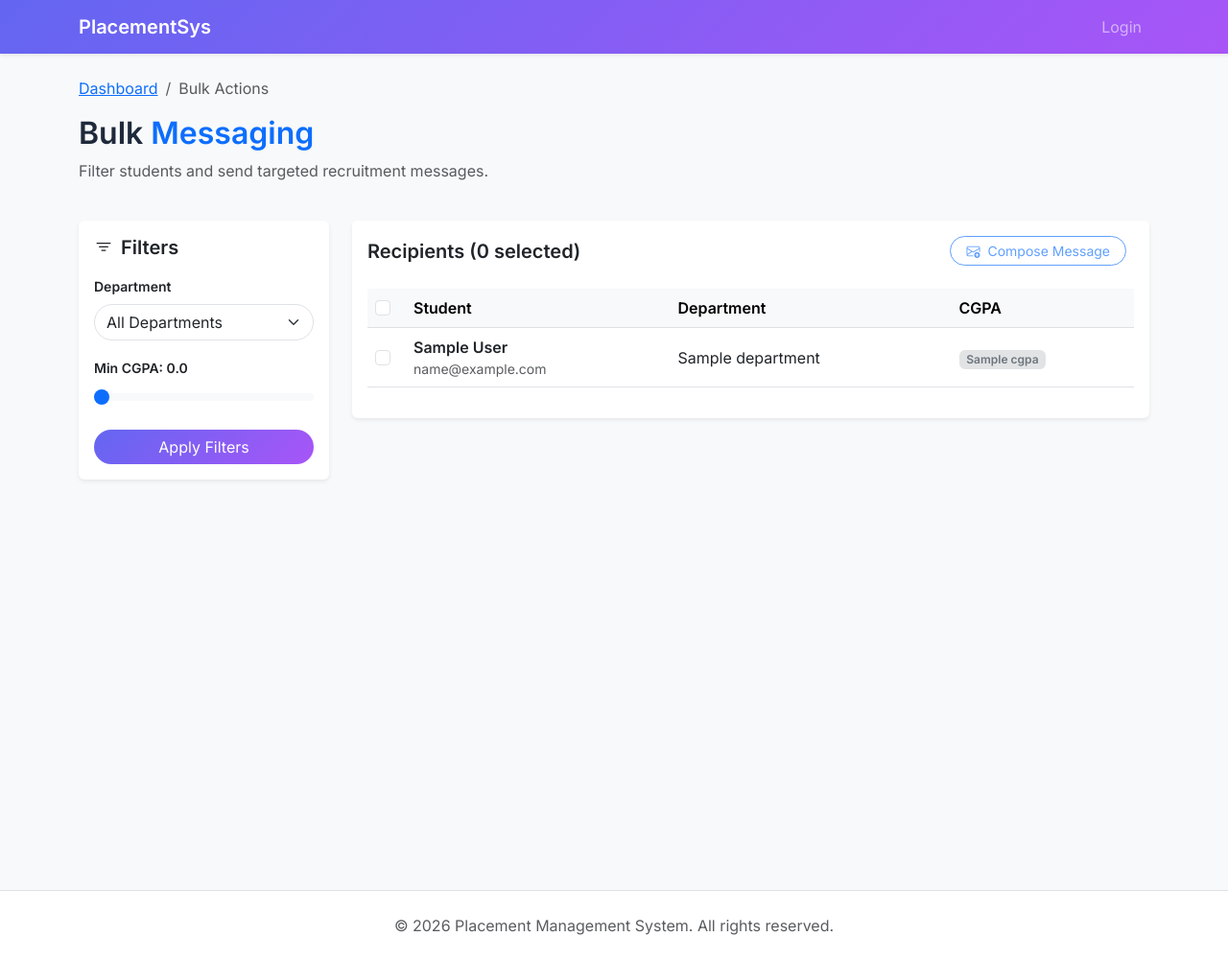
After one commit to HarshavardhanJagiru/Placement_management_system, a Flask app: template templates/admin_bulk_actions.html in a window 1280 px wide. The commit adds this page. Shown: the whole page at 96% size. Run offline with Flask 3, Linux system fonts and the light colour scheme; the template is opened without the code that fills it: most values are stand-ins (such as "Sample title", 1, 10 or a date in 2020).

Commit message:
Implement Admin Bulk Action Center with filtering and messaging

```diff
--- /dev/null
+++ b/templates/admin_bulk_actions.html
@@ -0,0 +1,255 @@
+{% extends 'base.html' %}
+
+{% block title %}Bulk Actions - Admin Dashboard{% endblock %}
+
+{% block head %}
+<style>
+    .selection-row.selected {
+        background-color: rgba(99, 102, 241, 0.05);
+    }
+    .sticky-top-actions {
+        position: sticky;
+        top: 0;
+        z-index: 1020;
+        background: white;
+        padding: 1rem 0;
+        border-bottom: 1px solid #eee;
+    }
+</style>
+{% endblock %}
+
+{% block content %}
+<div class="row mb-4">
+    <div class="col-md-8">
+        <nav aria-label="breadcrumb">
+            <ol class="breadcrumb">
+                <li class="breadcrumb-item"><a href="{{ url_for('admin_dashboard') }}">Dashboard</a></li>
+                <li class="breadcrumb-item active">Bulk Actions</li>
+            </ol>
+        </nav>
+        <h2 class="fw-bold">Bulk <span class="text-primary">Messaging</span></h2>
+        <p class="text-muted">Filter students and send targeted recruitment messages.</p>
+    </div>
+</div>
+
+<div class="row">
+    <!-- Filter Sidebar -->
+    <div class="col-md-3">
+        <div class="card border-0 shadow-sm mb-4">
+            <div class="card-body">
+                <h5 class="fw-bold mb-3"><i class="bi bi-filter me-2"></i>Filters</h5>
+
+                <div class="mb-3">
+                    <label class="form-label small fw-bold">Department</label>
+                    <select id="deptFilter" class="form-select rounded-pill">
+                        <option value="all">All Departments</option>
+                        {% for dept in departments %}
+                        <option value="{{ dept }}">{{ dept }}</option>
+                        {% endfor %}
+                    </select>
+                </div>
+
+                <div class="mb-3">
+                    <label class="form-label small fw-bold">Min CGPA: <span id="cgpaVal">0.0</span></label>
+                    <input type="range" class="form-range" min="0" max="10" step="0.1" value="0" id="cgpaFilter">
+                </div>
+
+                <button id="applyFilters" class="btn btn-primary w-100 rounded-pill">
+                    Apply Filters
+                </button>
+            </div>
+        </div>
+    </div>
+
+    <!-- Student List -->
+    <div class="col-md-9">
+        <form action="{{ url_for('send_bulk_message') }}" method="POST" id="bulkForm">
+            <div class="card border-0 shadow-sm">
+                <div class="card-header bg-white border-0 pt-3 d-flex justify-content-between align-items-center">
+                    <h5 class="fw-bold mb-0">Recipients (<span id="selectedCount">0</span> selected)</h5>
+                    <div>
+                        <button type="button" class="btn btn-outline-primary btn-sm rounded-pill px-3 me-2" data-bs-toggle="modal" data-bs-target="#messageModal" id="composeBtn" disabled>
+                            <i class="bi bi-envelope-plus me-2"></i>Compose Message
+                        </button>
+                    </div>
+                </div>
+                <div class="card-body">
+                    <div class="table-responsive" style="max-height: 500px;">
+                        <table class="table table-hover align-middle">
+                            <thead class="table-light sticky-top">
+                                <tr>
+                                    <th style="width: 40px;">
+                                        <input type="checkbox" class="form-check-input" id="selectAll">
+                                    </th>
+                                    <th>Student</th>
+                                    <th>Department</th>
+                                    <th>CGPA</th>
+                                </tr>
+                            </thead>
+                            <tbody id="studentTableBody">
+                                {% for student in students %}
+                                <tr class="selection-row">
+                                    <td>
+                                        <input type="checkbox" name="student_ids" value="{{ student.id }}" class="form-check-input student-checkbox">
+                                    </td>
+                                    <td>
+                                        <div class="fw-bold">{{ student.full_name or student.username }}</div>
+                                        <div class="small text-muted">{{ student.email }}</div>
+                                    </td>
+                                    <td>{{ student.department or 'N/A' }}</td>
+                                    <td><span class="badge bg-secondary-subtle text-secondary">{{ student.cgpa or 'N/A' }}</span></td>
+                                </tr>
+                                {% endfor %}
+                            </tbody>
+                        </table>
+                    </div>
+                    {% if not students %}
+                    <div class="text-center p-5" id="noResults" style="display:none;">
+                        <i class="bi bi-search fs-1 text-muted d-block mb-3"></i>
+                        <p class="text-muted">No students matches your filters.</p>
+                    </div>
+                    {% endif %}
+                </div>
+            </div>
+
+            <!-- Message Modal -->
+            <div class="modal fade" id="messageModal" tabindex="-1">
+                <div class="modal-dialog modal-lg">
+                    <div class="modal-content border-0 shadow">
+                        <div class="modal-header border-0">
+                            <h5 class="modal-title fw-bold">Compose Bulk Message</h5>
+                            <button type="button" class="btn-close" data-bs-dismiss="modal"></button>
+                        </div>
+                        <div class="modal-body">
+                            <div class="alert alert-info py-2 small">
+                                <i class="bi bi-info-circle me-2"></i> This message will be sent to <strong id="modalSelectedCount">0</strong> selected students.
+                            </div>
+                            <div class="mb-3">
+                                <label class="form-label fw-bold">Subject</label>
+                                <input type="text" name="subject" class="form-control" placeholder="Recruitment Update: New Opportunities" required>
+                            </div>
+                            <div class="mb-3">
+                                <label class="form-label fw-bold">Message Body</label>
+                                <textarea name="body" class="form-control" rows="8" placeholder="Enter your message here..." required></textarea>
+                            </div>
+                            <div class="mb-3">
+                                <label class="form-label small text-muted">Quick Templates:</label>
+                                <div class="d-flex gap-2">
+                                    <button type="button" class="btn btn-sm btn-outline-secondary rounded-pill tmpl-btn" data-tmpl="job">Job Alert</button>
+                                    <button type="button" class="btn btn-sm btn-outline-secondary rounded-pill tmpl-btn" data-tmpl="reminder">Profile Reminder</button>
+                                </div>
+                            </div>
+                        </div>
+                        <div class="modal-footer border-0">
+                            <button type="button" class="btn btn-light rounded-pill px-4" data-bs-dismiss="modal">Cancel</button>
+                            <button type="submit" class="btn btn-primary rounded-pill px-4">
+                                <i class="bi bi-send me-2"></i>Send to Recipients
+                            </button>
+                        </div>
+                    </div>
+                </div>
+            </div>
+        </form>
+    </div>
+</div>
+
+<script>
+document.addEventListener('DOMContentLoaded', function() {
+    const deptFilter = document.getElementById('deptFilter');
+    const cgpaFilter = document.getElementById('cgpaFilter');
+    const cgpaVal = document.getElementById('cgpaVal');
+    const applyBtn = document.getElementById('applyFilters');
+    const studentTableBody = document.getElementById('studentTableBody');
+    const selectAll = document.getElementById('selectAll');
+    const selectedCountSpan = document.getElementById('selectedCount');
+    const modalSelectedCountSpan = document.getElementById('modalSelectedCount');
+    const composeBtn = document.getElementById('composeBtn');
+
+    // Update CGPA label
+    cgpaFilter.addEventListener('input', () => cgpaVal.textContent = cgpaFilter.value);
+
+    // Apply Filters via AJAX
+    applyBtn.addEventListener('click', async () => {
+        applyBtn.disabled = true;
+        applyBtn.innerHTML = '<span class="spinner-border spinner-border-sm me-2"></span>Filtering...';
+
+        try {
+            const response = await fetch('/admin/filter-students', {
+                method: 'POST',
+                headers: { 'Content-Type': 'application/json' },
+                body: JSON.stringify({
+                    department: deptFilter.value,
+                    min_cgpa: cgpaFilter.value
+                })
+            });
+            const students = await response.json();
+
+            // Rebuild Table
+            studentTableBody.innerHTML = '';
+            students.forEach(s => {
+                const tr = document.createElement('tr');
+                tr.className = 'selection-row';
+                tr.innerHTML = `
+                    <td><input type="checkbox" name="student_ids" value="${s.id}" class="form-check-input student-checkbox"></td>
+                    <td>
+                        <div class="fw-bold">${s.full_name || s.username}</div>
+                        <div class="small text-muted">${s.email}</div>
+                    </td>
+                    <td>${s.department || 'N/A'}</td>
+                    <td><span class="badge bg-secondary-subtle text-secondary">${s.cgpa || 'N/A'}</span></td>
+                `;
+                studentTableBody.appendChild(tr);
+            });
+
+            updateSelectionStats();
+        } catch (err) {
+            console.error(err);
+            alert('Error filtering students');
+        } finally {
+            applyBtn.disabled = false;
+            applyBtn.textContent = 'Apply Filters';
+            selectAll.checked = false;
+        }
+    });
+
+    // Handle Selection Logic
+    studentTableBody.addEventListener('change', (e) => {
+        if (e.target.classList.contains('student-checkbox')) {
+            e.target.closest('tr').classList.toggle('selected', e.target.checked);
+            updateSelectionStats();
+        }
+    });
+
+    selectAll.addEventListener('change', () => {
+        const checkboxes = document.querySelectorAll('.student-checkbox');
+        checkboxes.forEach(cb => {
+            cb.checked = selectAll.checked;
+            cb.closest('tr').classList.toggle('selected', selectAll.checked);
+        });
+        updateSelectionStats();
+    });
+
+    function updateSelectionStats() {
+        const checked = document.querySelectorAll('.student-checkbox:checked').length;
+        selectedCountSpan.textContent = checked;
+        modalSelectedCountSpan.textContent = checked;
+        composeBtn.disabled = checked === 0;
+    }
+
+    // Templates
+    document.querySelectorAll('.tmpl-btn').forEach(btn => {
+        btn.addEventListener('click', () => {
+            const body = document.querySelector('textarea[name="body"]');
+            const subject = document.querySelector('input[name="subject"]');
+            if (btn.dataset.tmpl === 'job') {
+                subject.value = "New Job Opportunity Relevent to Your Profile";
+                body.value = "Hello,\n\nA new job posting that matches your department and skills has just been added to the portal. Please log in and review the vacancy under 'Active Jobs'.\n\nBest regards,\nPlacement Cell";
+            } else if (btn.dataset.tmpl === 'reminder') {
+                subject.value = "Action Required: Complete Your Placement Profile";
+                body.value = "Dear Student,\n\nWe noticed that your profile is incomplete. Having a complete profile and an uploaded resume is mandatory for applying to job openings.\n\nPlease update your profile as soon as possible.\n\nPlacement Cell";
+            }
+        });
+    });
+});
+</script>
+{% endblock %}
--- a/templates/admin_dashboard.html
+++ b/templates/admin_dashboard.html
@@ -37,6 +37,9 @@
             data-bs-target="#changePasswordModal">
             <i class="bi bi-shield-lock me-2"></i>Password
         </button>
+        <a href="{{ url_for('admin_bulk_actions') }}" class="btn btn-outline-info shadow-sm rounded-pill px-4 me-2">
+            <i class="bi bi-envelope-paper me-2"></i>Bulk Actions
+        </a>
         <button class="btn btn-primary shadow-sm rounded-pill px-4" data-bs-toggle="modal"
             data-bs-target="#addJobModal">
             <i class="bi bi-plus-circle me-2"></i>Post New Job
@@ -500,7 +503,8 @@
     // 1. Application Status Chart
     const statusCtx = document.getElementById('statusChart');
     if (statusCtx) {
-        const statusData = {{ stats_dict | tojson }};
+        const statusData = {{ stats_dict | tojson
+    }};
     const labels = Object.keys(statusData);
 
     // Fixed color mapping for consistency
```
Lines whose indentation alone changed are shown as unchanged.
